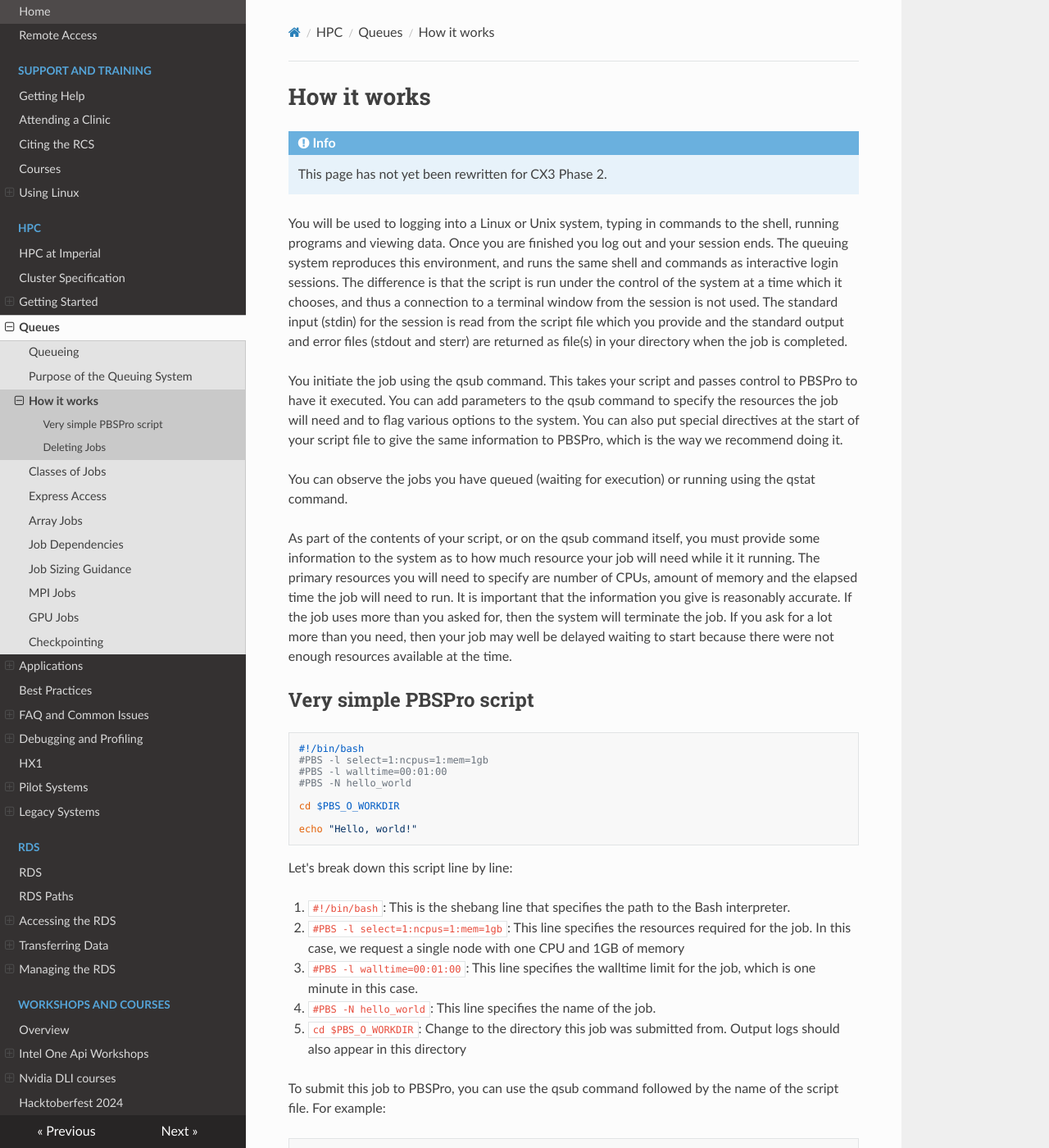
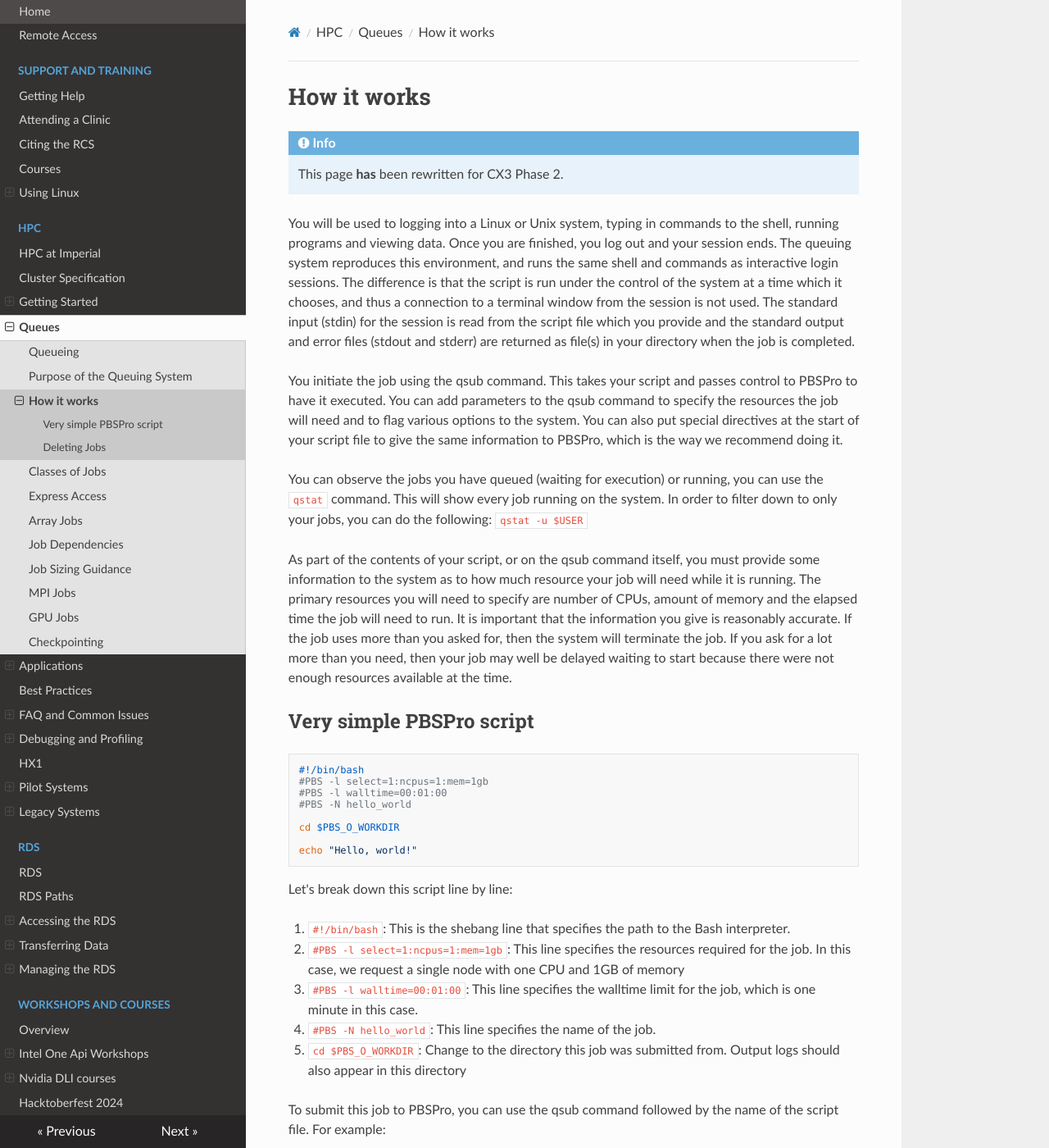
Before and after one commit to ImperialCollegeLondon/icl-rcs-user-guide, an MkDocs documentation site: the page built from docs/hpc/queues/how-it-works.md, in a window 1280 px wide and 1400 px high. Shown: the whole window at 82% size. Built offline with MkDocs 1.6.1, drawn with Linux system fonts in a browser that asks for light colours; nearby versions of some CDN libraries; some of the changed text lies outside the part shown.

Commit message:
updated how-it-works page with slight improvements and changes for phase2

````diff
--- a/docs/hpc/queues/how-it-works.md
+++ b/docs/hpc/queues/how-it-works.md
@@ -2,15 +2,16 @@
 
 !!! info
 
-    This page has not yet been rewritten for CX3 Phase 2.
+    This page **has** been rewritten for CX3 Phase 2.
 
-You will be used to logging into a Linux or Unix system, typing in commands to the shell, running programs and viewing data. Once you are finished you log out and your session ends. The queuing system reproduces this environment, and runs the same shell and commands as interactive login sessions. The difference is that the script is run under the control of the system at a time which it chooses, and thus a connection to a terminal window from the session is not used. The standard input (stdin) for the session is read from the script file which you provide and the standard output and error files (stdout and sterr) are returned as file(s) in your directory when the job is completed.
+You will be used to logging into a Linux or Unix system, typing in commands to the shell, running programs and viewing data. Once you are finished, you log out and your session ends. The queuing system reproduces this environment, and runs the same shell and commands as interactive login sessions. The difference is that the script is run under the control of the system at a time which it chooses, and thus a connection to a terminal window from the session is not used. The standard input (stdin) for the session is read from the script file which you provide and the standard output and error files (stdout and stderr) are returned as file(s) in your directory when the job is completed.
 
 You initiate the job using the qsub command. This takes your script and passes control to PBSPro to have it executed. You can add parameters to the qsub command to specify the resources the job will need and to flag various options to the system. You can also put special directives at the start of your script file to give the same information to PBSPro, which is the way we recommend doing it.
 
-You can observe the jobs you have queued (waiting for execution) or running using the qstat command.
+You can observe the jobs you have queued (waiting for execution) or running, you can use the `qstat` command. This will show every job running on the system. In order to filter down to only your jobs, you can do the following:
+`qstat -u $USER`
 
-As part of the contents of your script, or on the qsub command itself, you must provide some information to the system as to how much resource your job will need while it it running. The primary resources you will need to specify are number of CPUs, amount of memory and the elapsed time the job will need to run. It is important that the information you give is reasonably accurate. If the job uses more than you asked for, then the system will terminate the job. If you ask for a lot more than you need, then your job may well be delayed waiting to start because there were not enough resources available at the time.
+As part of the contents of your script, or on the qsub command itself, you must provide some information to the system as to how much resource your job will need while it is running. The primary resources you will need to specify are number of CPUs, amount of memory and the elapsed time the job will need to run. It is important that the information you give is reasonably accurate. If the job uses more than you asked for, then the system will terminate the job. If you ask for a lot more than you need, then your job may well be delayed waiting to start because there were not enough resources available at the time.
 
 ## Very simple PBSPro script
 
@@ -44,10 +45,10 @@ It will return a JobID which you can use to keep track of your job or to delete
 ## Deleting Jobs
 You can delete any jobs from PBSPro either before it has run or while it is running.
 
-First, you need to find the ID of the job you want to delete. You can use the qstat command to display a list of all the jobs currently running or queued:
+First, you need to find the ID of the job you want to delete. You can use the qstat command to display a list of all your jobs currently running or queued:
 
 ```console
-qstat
+qstat -u $USER
 ```
 
 This will display a table of all the jobs, along with their status, ID, and other information. Find the ID of the job you want to delete in the first column of the table.
````
